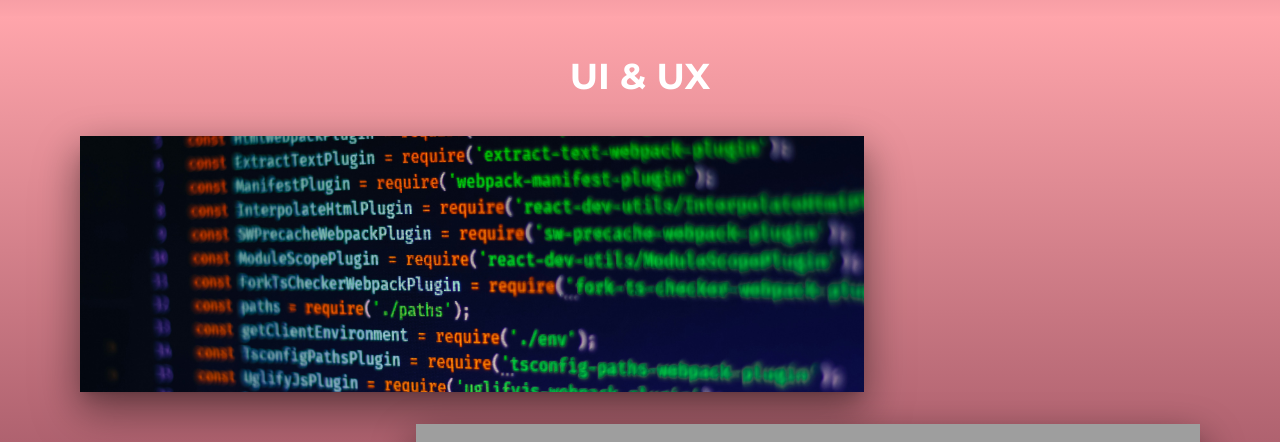
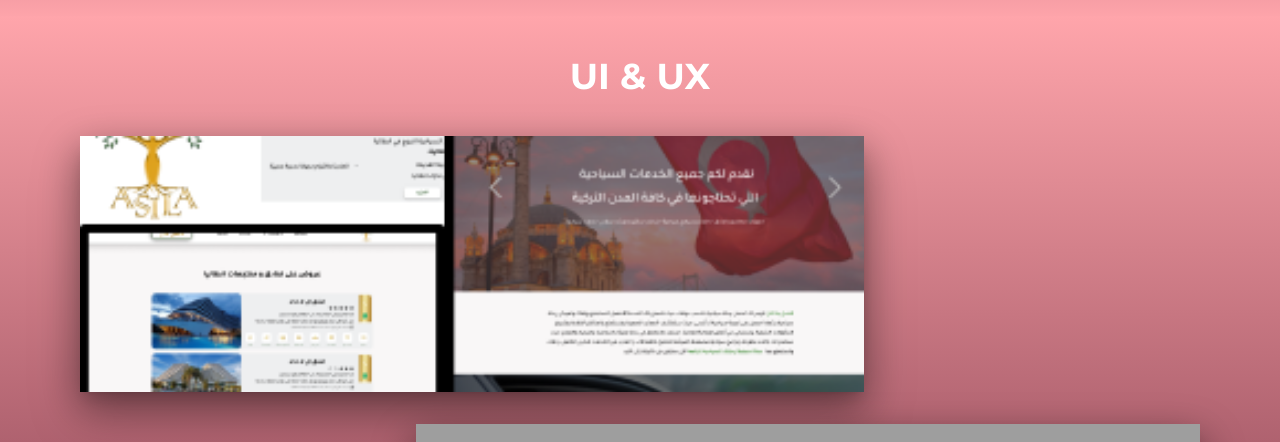
Before and after one commit to ayak1/aya-killiah-portfolio, a React (Vite) app: page / in a window 1280 px wide. Shown: the part 3620-4062 px from the top of the page. Built offline with nearby package versions, Linux system fonts and the light colour scheme; grey boxes are pictures that could not be loaded.

Commit message:
edit Readme file

```diff
--- a/src/components/UI_UX.jsx
+++ b/src/components/UI_UX.jsx
@@ -4,7 +4,7 @@ import React from 'react';
 const UI_UX = () => {
     const projects = [
         {
-            image: 'img1.jpg',
+            image: 'asila-cover.png',
             linkToFigma: '',
         },
         {
```
Also changed, not shown: 1 other file (tests, documents, lock files or other folders).
